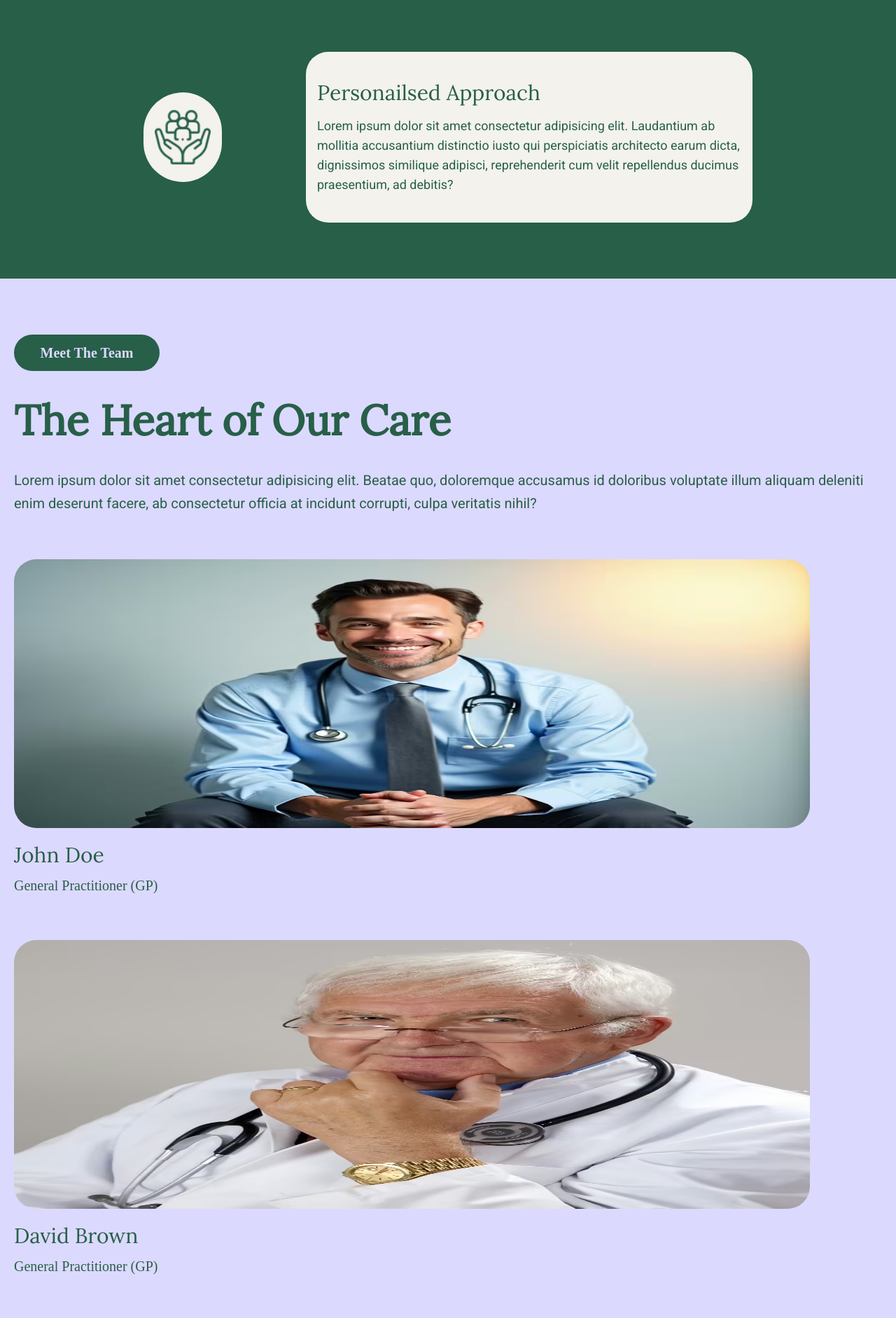
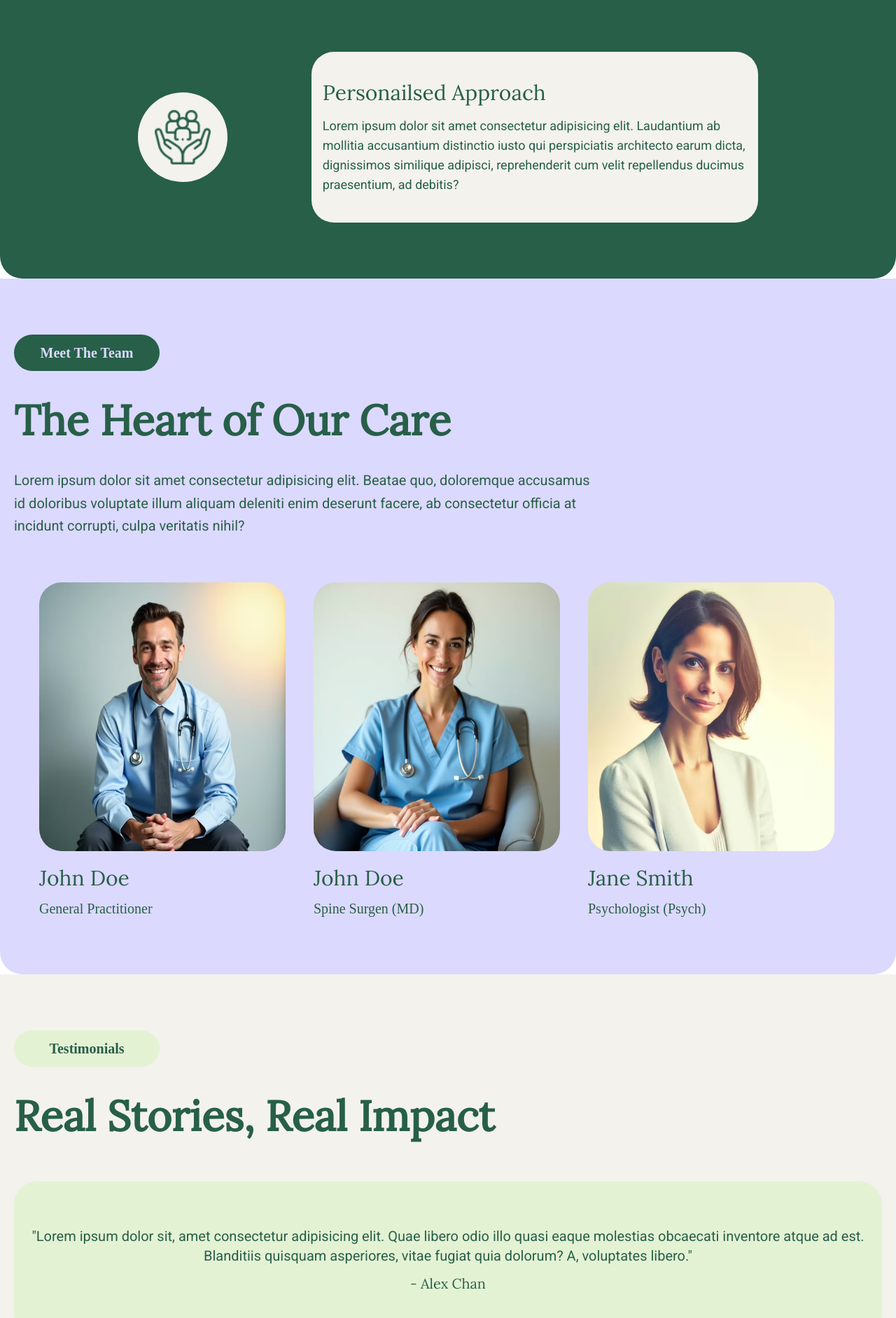
Before and after one commit to softwareNinja-888/oneHealth, a React (Vite) app in the folder oneHealth/: page / in a window 1280 px wide. Shown: the part 4428-6311 px from the top of the page at 70% size. Built offline with nearby package versions, Linux system fonts and the light colour scheme; a web font is replaced by a local one.

Commit message:
Add responsive design for team section

```diff
--- a/oneHealth/src/components/Benefits.jsx
+++ b/oneHealth/src/components/Benefits.jsx
@@ -8,7 +8,7 @@ import { SectionIntro } from "./helper/SectionIntro";
 export function Benefits(){
     return (
         <>
-            <div id="benefits" className="flex flex-col gap-20 px-5 py-20 bg-primary">
+            <div id="benefits" className=" flex flex-col gap-20 px-5 py-20 bg-primary lg:rounded-b-4xl  lg:rounded-t-4xl z-10">
                 <div className="flex flex-col gap-8 text-secondary lg:max-w-6/12">
                     <SectionIntro header={<Button text="Benefits" bg="bg-secondary" color="text-primary" width="w-52" fntSize="text-2xl"/>} name='Why We Stand Out' text='Lorem ipsum, dolor sit amet consectetur adipisicing elit. Nihil, expedita voluptates corrupti deserunt autem laudantium rerum commodi nulla cum obcaecati consequatur magni minus explicabo culpa qui amet, ut enim ipsum.'/>
                 </div>
--- a/oneHealth/src/components/Team.jsx
+++ b/oneHealth/src/components/Team.jsx
@@ -10,11 +10,13 @@ import surgen from '/surgen.avif'
 export function Team(){
     return (
         <>
-            <div id="team" className="bg-otherPurple text-primary px-5 flex flex-col gap-16 py-20">
-                <SectionIntro header={<Button text="Meet The Team" bg="bg-primary" color="text-otherPurple" width="w-52" fntSize="text-xl"/>}  name="The Heart of Our Care" text='Lorem ipsum dolor sit amet consectetur adipisicing elit. Beatae quo, doloremque accusamus id doloribus voluptate illum aliquam deleniti enim deserunt facere, ab consectetur officia at incidunt corrupti, culpa veritatis nihil?'/>
-                <div className="flex flex-col gap-16">
-                    <TeamCard name='John Doe' profession='General Practitioner (GP)' img={gp}/>
-                    <TeamCard name='David Brown' profession='General Practitioner (GP)' img={gp2}/>
+            <div id="team" className="bg-otherPurple text-primary px-5 flex flex-col gap-16 py-20 lg:rounded-b-4xl lg:-mt-0 z-0 ">
+                <div className="lg:max-w-8/12">
+                    <SectionIntro header={<Button text="Meet The Team" bg="bg-primary" color="text-otherPurple" width="w-52" fntSize="text-xl"/>}  name="The Heart of Our Care" text='Lorem ipsum dolor sit amet consectetur adipisicing elit. Beatae quo, doloremque accusamus id doloribus voluptate illum aliquam deleniti enim deserunt facere, ab consectetur officia at incidunt corrupti, culpa veritatis nihil?'/>
+
+                </div>
+                <div className="flex flex-col gap-16 lg:flex-row lg:gap-2 lg:justify-center">
+                    <TeamCard name='John Doe' profession='General Practitioner ' img={gp}/>
                     <TeamCard name='John Doe' profession='Spine Surgen (MD)' img={surgen}/>
                     <TeamCard name='Jane Smith' profession='Psychologist (Psych)' img={psychologist}/>
                 </div>
--- a/oneHealth/src/components/helper/BenefitCard.jsx
+++ b/oneHealth/src/components/helper/BenefitCard.jsx
@@ -7,8 +7,8 @@ export function BenefitCard({img,color,name,text,position="items-start"}){
 
     return (
         <>
-            <div className={`flex flex-col lg:flex-row ${direction} lg:px-10 lg:gap-30 gap-10 lg:items-center lg:justify-center md:${position}`}>
-                <div className={`flex justify-center w-28 h-28 ${color} px-3 rounded-full p-6  lg:h-32 lg:max-w-[40%] `}>
+            <div className={`flex flex-col lg:flex-row ${direction} lg:px-10 lg:gap-30 gap-10 lg:items-center lg:justify-center ${position}`}>
+                <div className={`flex justify-center w-28 h-28 ${color} px-3 rounded-full p-6  lg:h-32 lg:max-w-[20%] lg:min-w-[11%] `}>
                     <img src={img} alt="charity hands" className="" />
                 </div>
                 <div className={`flex  flex-col gap-4 ${color} text-primary px-4 py-10 rounded-4xl lg:w-[55%] `}>
--- a/oneHealth/src/components/helper/FormFooter.jsx
+++ b/oneHealth/src/components/helper/FormFooter.jsx
@@ -1,4 +1,5 @@
 import { useState } from "react";
+
 export function FormFooter(){
     const [email, setEmail] = useState("");
     const [subscribed, setSubscribed] = useState(false);
@@ -38,7 +39,7 @@ export function FormFooter(){
                 Last Name *
             </label>
             <input
-              type="email"
+              type="text"
               id="lastName"
               value={lastName}
               onChange={(e) => setlastName(e.target.value)}
```
